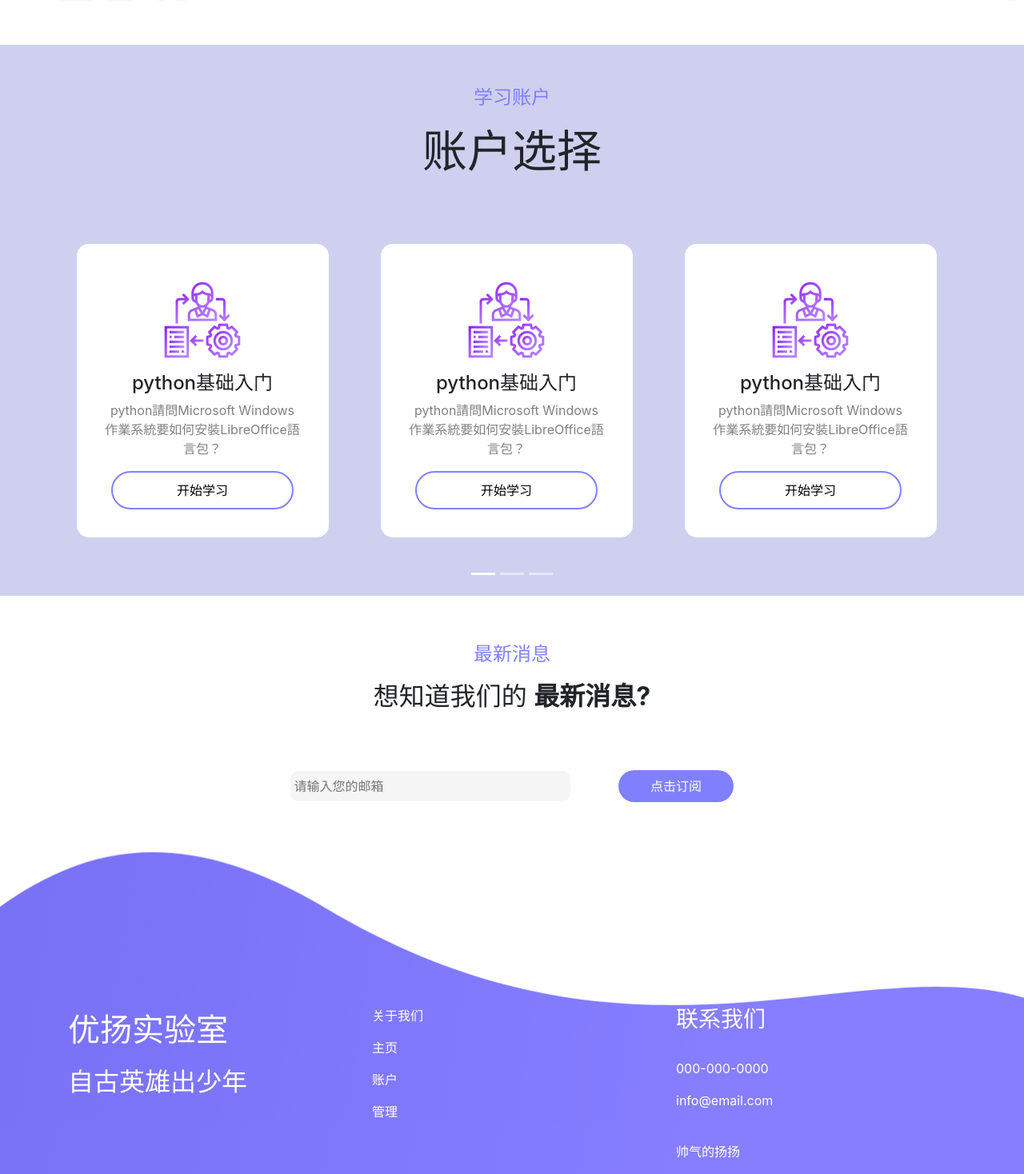
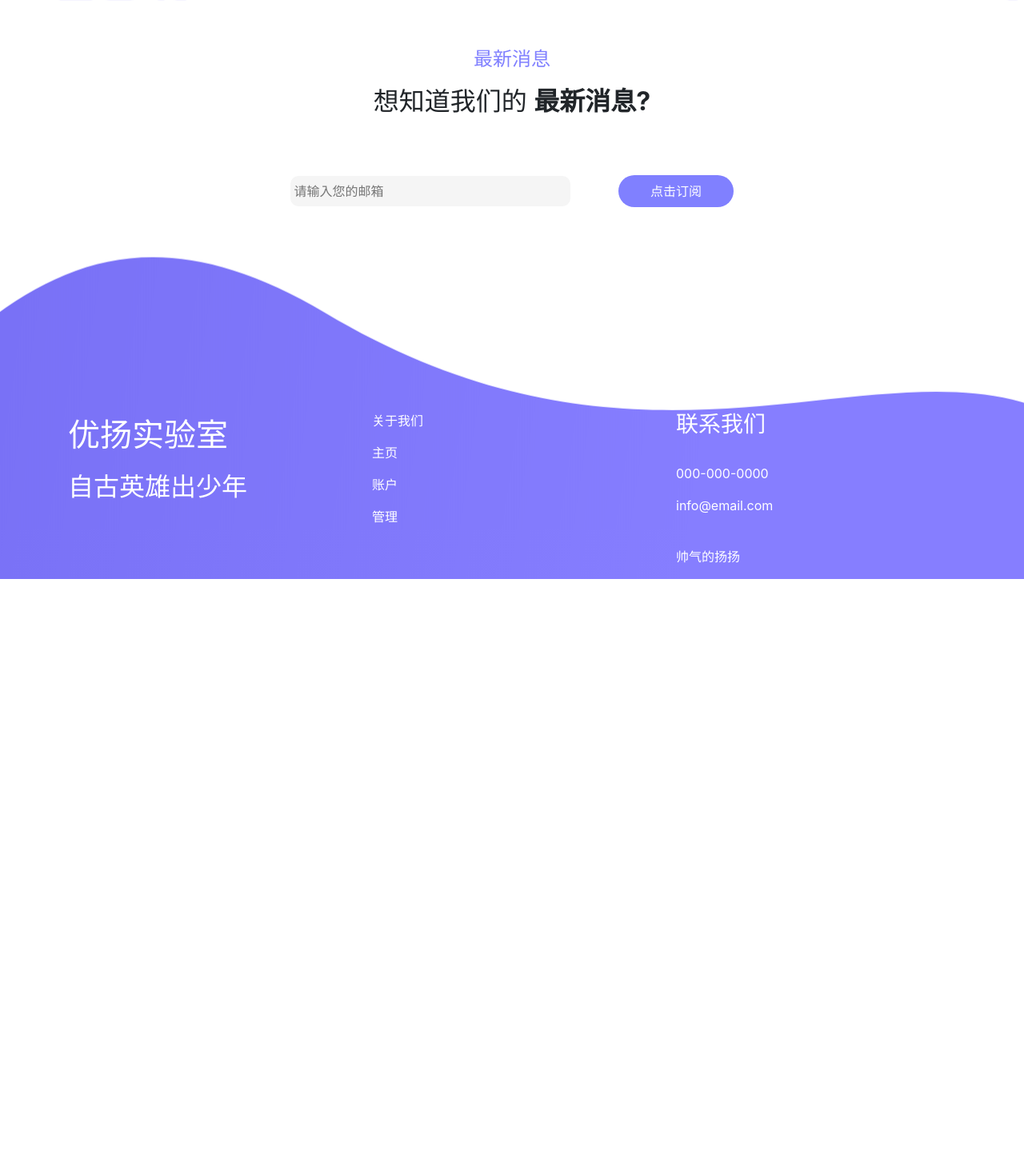
Before and after one commit to yangyou95/youyanglab_edu, a Django app: page / in a window 1280 px wide. Shown: the part 1872-3340 px from the top of the page at 80% size. After the commit the page ends 2596 px from the top, so only its background shows below. Run offline with Django 3.2, Linux system fonts and the light colour scheme; data comes from the database, SQL or seed files in the repository; some libraries are stand-ins or nearby versions.

Commit message:
更新Index

```diff
--- a/webapp/templates/webapp/index.html
+++ b/webapp/templates/webapp/index.html
@@ -132,150 +132,150 @@
   </div>
 </div>
 
-<div class="part4">
+<!--<div class="part4">-->
 
-  <div class="container">
+<!--  <div class="container">-->
 
-    <div class="col-12 col-md-12">
-      <p class="t2">学习账户</p>
-      <h5 class="display-4">账户选择</h5>
-    </div>
+<!--    <div class="col-12 col-md-12">-->
+<!--      <p class="t2">学习账户</p>-->
+<!--      <h5 class="display-4">账户选择</h5>-->
+<!--    </div>-->
 
-    <div id="demo" class="carousel slide" data-ride="carousel">
+<!--    <div id="demo" class="carousel slide" data-ride="carousel">-->
 
-    <!-- 指示符 -->
-      <ul class="carousel-indicators">
-        <li data-target="#demo" data-slide-to="0" class="active"></li>
-        <li data-target="#demo" data-slide-to="1"></li>
-        <li data-target="#demo" data-slide-to="2"></li>
-      </ul>
+<!--    &lt;!&ndash; 指示符 &ndash;&gt;-->
+<!--      <ul class="carousel-indicators">-->
+<!--        <li data-target="#demo" data-slide-to="0" class="active"></li>-->
+<!--        <li data-target="#demo" data-slide-to="1"></li>-->
+<!--        <li data-target="#demo" data-slide-to="2"></li>-->
+<!--      </ul>-->
 
-      <!-- 轮播图片 -->
-      <div class="carousel-inner">
+<!--      &lt;!&ndash; 轮播图片 &ndash;&gt;-->
+<!--      <div class="carousel-inner">-->
 
-        <div class="carousel-item active">
+<!--        <div class="carousel-item active">-->
 
-          <div class="row">
-            <div class="col-md-4 col-12">
-              <div class="bk1">
-                <div class="smpic">
-                  <img class="img-responsive center-block" src="{% static "webapp/images/pic.png" %}" alt="pic">
-                </div>
-                <h4>python基础入门</h4>
-                <p class="tx">python請問Microsoft Windows作業系統要如何安裝LibreOffice語言包？</p>
-                <a href="#"><button type="button">开始学习</button></a>
-              </div>
-            </div>
+<!--          <div class="row">-->
+<!--            <div class="col-md-4 col-12">-->
+<!--              <div class="bk1">-->
+<!--                <div class="smpic">-->
+<!--                  <img class="img-responsive center-block" src="{% static "webapp/images/pic.png" %}" alt="pic">-->
+<!--                </div>-->
+<!--                <h4>python基础入门</h4>-->
+<!--                <p class="tx">python請問Microsoft Windows作業系統要如何安裝LibreOffice語言包？</p>-->
+<!--                <a href="#"><button type="button">开始学习</button></a>-->
+<!--              </div>-->
+<!--            </div>-->
 
-            <div class="col-md-4 col-12">
-              <div class="bk1">
-                <div class="smpic">
-                  <img class="img-responsive center-block" src="{% static "webapp/images/pic.png" %}" alt="pic">
-                </div>
-                <h4>python基础入门</h4>
-                <p class="tx">python請問Microsoft Windows作業系統要如何安裝LibreOffice語言包？</p>
-                <a href="#"><button type="button">开始学习</button></a>
-              </div>
-            </div>
+<!--            <div class="col-md-4 col-12">-->
+<!--              <div class="bk1">-->
+<!--                <div class="smpic">-->
+<!--                  <img class="img-responsive center-block" src="{% static "webapp/images/pic.png" %}" alt="pic">-->
+<!--                </div>-->
+<!--                <h4>python基础入门</h4>-->
+<!--                <p class="tx">python請問Microsoft Windows作業系統要如何安裝LibreOffice語言包？</p>-->
+<!--                <a href="#"><button type="button">开始学习</button></a>-->
+<!--              </div>-->
+<!--            </div>-->
 
-            <div class="col-md-4 col-12">
-              <div class="bk1">
-                <div class="smpic">
-                  <img class="img-responsive center-block" src="{% static "webapp/images/pic.png" %}" alt="pic">
-                </div>
-                <h4>python基础入门</h4>
-                <p class="tx">python請問Microsoft Windows作業系統要如何安裝LibreOffice語言包？</p>
-                <a href="#"><button type="button">开始学习</button></a>
-              </div>
-            </div>
+<!--            <div class="col-md-4 col-12">-->
+<!--              <div class="bk1">-->
+<!--                <div class="smpic">-->
+<!--                  <img class="img-responsive center-block" src="{% static "webapp/images/pic.png" %}" alt="pic">-->
+<!--                </div>-->
+<!--                <h4>python基础入门</h4>-->
+<!--                <p class="tx">python請問Microsoft Windows作業系統要如何安裝LibreOffice語言包？</p>-->
+<!--                <a href="#"><button type="button">开始学习</button></a>-->
+<!--              </div>-->
+<!--            </div>-->
 
-          </div>
-        </div>
+<!--          </div>-->
+<!--        </div>-->
 
-        <div class="carousel-item">
+<!--        <div class="carousel-item">-->
 
-          <div class="row">
-            <div class="col-md-4 col-12">
-              <div class="bk1">
-                <div class="smpic">
-                  <img class="img-responsive center-block" src="{% static "webapp/images/pic.png" %}" alt="pic">
-                </div>
-                <h4>python基础入门</h4>
-                <p class="tx">python請問Microsoft Windows作業系統要如何安裝LibreOffice語言包？</p>
-                <a href="#"><button type="button">开始学习</button></a>
-              </div>
-            </div>
+<!--          <div class="row">-->
+<!--            <div class="col-md-4 col-12">-->
+<!--              <div class="bk1">-->
+<!--                <div class="smpic">-->
+<!--                  <img class="img-responsive center-block" src="{% static "webapp/images/pic.png" %}" alt="pic">-->
+<!--                </div>-->
+<!--                <h4>python基础入门</h4>-->
+<!--                <p class="tx">python請問Microsoft Windows作業系統要如何安裝LibreOffice語言包？</p>-->
+<!--                <a href="#"><button type="button">开始学习</button></a>-->
+<!--              </div>-->
+<!--            </div>-->
 
-            <div class="col-md-4 col-12">
-              <div class="bk1">
-                <div class="smpic">
-                  <img class="img-responsive center-block" src="{% static "webapp/images/pic.png" %}" alt="pic">
-                </div>
-                <h4>python基础入门</h4>
-                <p class="tx">python請問Microsoft Windows作業系統要如何安裝LibreOffice語言包？</p>
-                <a href="#"><button type="button">开始学习</button></a>
-              </div>
-            </div>
+<!--            <div class="col-md-4 col-12">-->
+<!--              <div class="bk1">-->
+<!--                <div class="smpic">-->
+<!--                  <img class="img-responsive center-block" src="{% static "webapp/images/pic.png" %}" alt="pic">-->
+<!--                </div>-->
+<!--                <h4>python基础入门</h4>-->
+<!--                <p class="tx">python請問Microsoft Windows作業系統要如何安裝LibreOffice語言包？</p>-->
+<!--                <a href="#"><button type="button">开始学习</button></a>-->
+<!--              </div>-->
+<!--            </div>-->
 
-            <div class="col-md-4 col-12">
-              <div class="bk1">
-                <div class="smpic">
-                  <img class="img-responsive center-block" src="{% static "webapp/images/pic.png" %}" alt="pic">
-                </div>
-                <h4>python基础入门</h4>
-                <p class="tx">python請問Microsoft Windows作業系統要如何安裝LibreOffice語言包？</p>
-                <a href="#"><button type="button">开始学习</button></a>
-              </div>
-            </div>
+<!--            <div class="col-md-4 col-12">-->
+<!--              <div class="bk1">-->
+<!--                <div class="smpic">-->
+<!--                  <img class="img-responsive center-block" src="{% static "webapp/images/pic.png" %}" alt="pic">-->
+<!--                </div>-->
+<!--                <h4>python基础入门</h4>-->
+<!--                <p class="tx">python請問Microsoft Windows作業系統要如何安裝LibreOffice語言包？</p>-->
+<!--                <a href="#"><button type="button">开始学习</button></a>-->
+<!--              </div>-->
+<!--            </div>-->
 
-          </div>
-        </div>
+<!--          </div>-->
+<!--        </div>-->
 
-        <div class="carousel-item">
+<!--        <div class="carousel-item">-->
 
-          <div class="row">
-            <div class="col-md-4 col-12">
-              <div class="bk1">
-                <div class="smpic">
-                  <img class="img-responsive center-block" src="{% static "webapp/images/pic.png" %}" alt="pic">
-                </div>
-                <h4>python基础入门</h4>
-                <p class="tx">python請問Microsoft Windows作業系統要如何安裝LibreOffice語言包？</p>
-                <a href="#"><button type="button">开始学习</button></a>
-              </div>
-            </div>
+<!--          <div class="row">-->
+<!--            <div class="col-md-4 col-12">-->
+<!--              <div class="bk1">-->
+<!--                <div class="smpic">-->
+<!--                  <img class="img-responsive center-block" src="{% static "webapp/images/pic.png" %}" alt="pic">-->
+<!--                </div>-->
+<!--                <h4>python基础入门</h4>-->
+<!--                <p class="tx">python請問Microsoft Windows作業系統要如何安裝LibreOffice語言包？</p>-->
+<!--                <a href="#"><button type="button">开始学习</button></a>-->
+<!--              </div>-->
+<!--            </div>-->
 
-            <div class="col-md-4 col-12">
-              <div class="bk1">
-                <div class="smpic">
-                  <img class="img-responsive center-block" src="{% static "webapp/images/pic.png" %}" alt="pic">
-                </div>
-                <h4>python基础入门</h4>
-                <p class="tx">python請問Microsoft Windows作業系統要如何安裝LibreOffice語言包？</p>
-                <a href="#"><button type="button">开始学习</button></a>
-              </div>
-            </div>
+<!--            <div class="col-md-4 col-12">-->
+<!--              <div class="bk1">-->
+<!--                <div class="smpic">-->
+<!--                  <img class="img-responsive center-block" src="{% static "webapp/images/pic.png" %}" alt="pic">-->
+<!--                </div>-->
+<!--                <h4>python基础入门</h4>-->
+<!--                <p class="tx">python請問Microsoft Windows作業系統要如何安裝LibreOffice語言包？</p>-->
+<!--                <a href="#"><button type="button">开始学习</button></a>-->
+<!--              </div>-->
+<!--            </div>-->
 
-            <div class="col-md-4 col-12">
-              <div class="bk1">
-                <div class="smpic">
-                  <img class="img-responsive center-block" src="{% static "webapp/images/pic.png" %}" alt="pic">
-                </div>
-                <h4>python基础入门</h4>
-                <p class="tx">python請問Microsoft Windows作業系統要如何安裝LibreOffice語言包？</p>
-                <a href="#"><button type="button">开始学习</button></a>
-              </div>
-            </div>
+<!--            <div class="col-md-4 col-12">-->
+<!--              <div class="bk1">-->
+<!--                <div class="smpic">-->
+<!--                  <img class="img-responsive center-block" src="{% static "webapp/images/pic.png" %}" alt="pic">-->
+<!--                </div>-->
+<!--                <h4>python基础入门</h4>-->
+<!--                <p class="tx">python請問Microsoft Windows作業系統要如何安裝LibreOffice語言包？</p>-->
+<!--                <a href="#"><button type="button">开始学习</button></a>-->
+<!--              </div>-->
+<!--            </div>-->
 
-          </div>
-        </div>
+<!--          </div>-->
+<!--        </div>-->
 
-      </div>
+<!--      </div>-->
 
-    </div>
+<!--    </div>-->
 
-  </div>
-</div>
+<!--  </div>-->
+<!--</div>-->
 
 <div class="part5">
 
```
